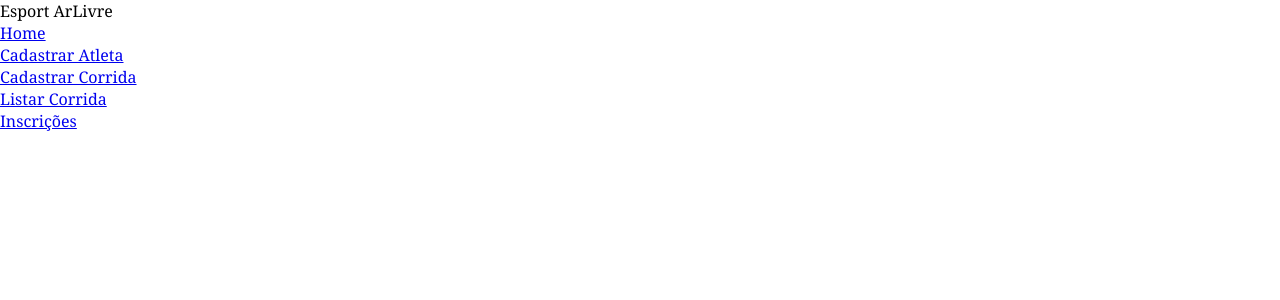
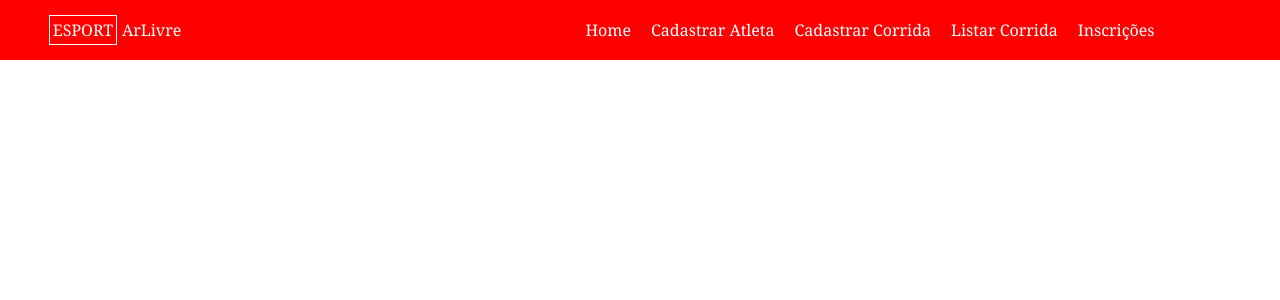
Before and after one commit to JaoToin/Esport-ArLivre-Angular, an Angular app: page / in a window 1280 px wide. Shown: the top 300 px of the page. Built offline with nearby package versions, Linux system fonts and the light colour scheme.

Commit message:
finalizado o css menus e criado outro component para a pagina atleta

```diff
--- /dev/null
+++ b/src/app/component/menu-component/atleta-component/atleta-component.html
@@ -0,0 +1 @@
+<p>atleta-component works!</p>
--- a/src/app/component/menu-component/menu-component.css
+++ b/src/app/component/menu-component/menu-component.css
@@ -0,0 +1,50 @@
+#cabecalho, #logo, #menu-ul{
+  display: flex;
+  align-items: center;
+}
+
+
+#cabecalho{
+  width: 100%;
+  height: 25%;
+  padding: 15px;
+  justify-content:space-between;
+  background-color: var(--cor-principal);
+}
+
+#logo, #menu-ul{
+  height: 100%;
+  justify-content: center;
+  color: var(--of);
+}
+
+#logo{
+  width: 200px;
+}
+
+#menu-ul{
+  width: 790px;
+  list-style: none;
+
+}
+
+.lnk-menu{
+  text-decoration: none;
+  padding: 0px 10px;
+  font-size: 16px;
+  color: var(--of);
+  transition: 0.5s ease;
+
+}
+
+.lnk-menu:hover{
+  opacity: 0.5;
+}
+
+#titulo{
+  text-transform: uppercase;
+  color: var(--hover-link);
+  border: 1px solid var(--hover-link);
+  padding: 3px;
+  margin: 0px 5px 0px 0px ;
+}
--- a/src/app/component/menu-component/menu-component.html
+++ b/src/app/component/menu-component/menu-component.html
@@ -1,11 +1,11 @@
 <header id="cabecalho">
 
   <div id="logo">
-    Esport ArLivre
+     <span id="titulo">Esport</span>ArLivre
   </div>
 
   <nav id="menu">
-    <ul>
+    <ul id="menu-ul">
 
       <li><a href="#" class="lnk-menu">Home</a></li>
       <li><a href="#" class="lnk-menu">Cadastrar Atleta</a></li>
```
Also changed, not shown: src/app/component/menu-component/atleta-component/atleta-component.ts (added, +9 -0 lines), src/app/component/menu-component/atleta-component/atleta-component.css (added), 1 other file (tests, documents, lock files or other folders).
